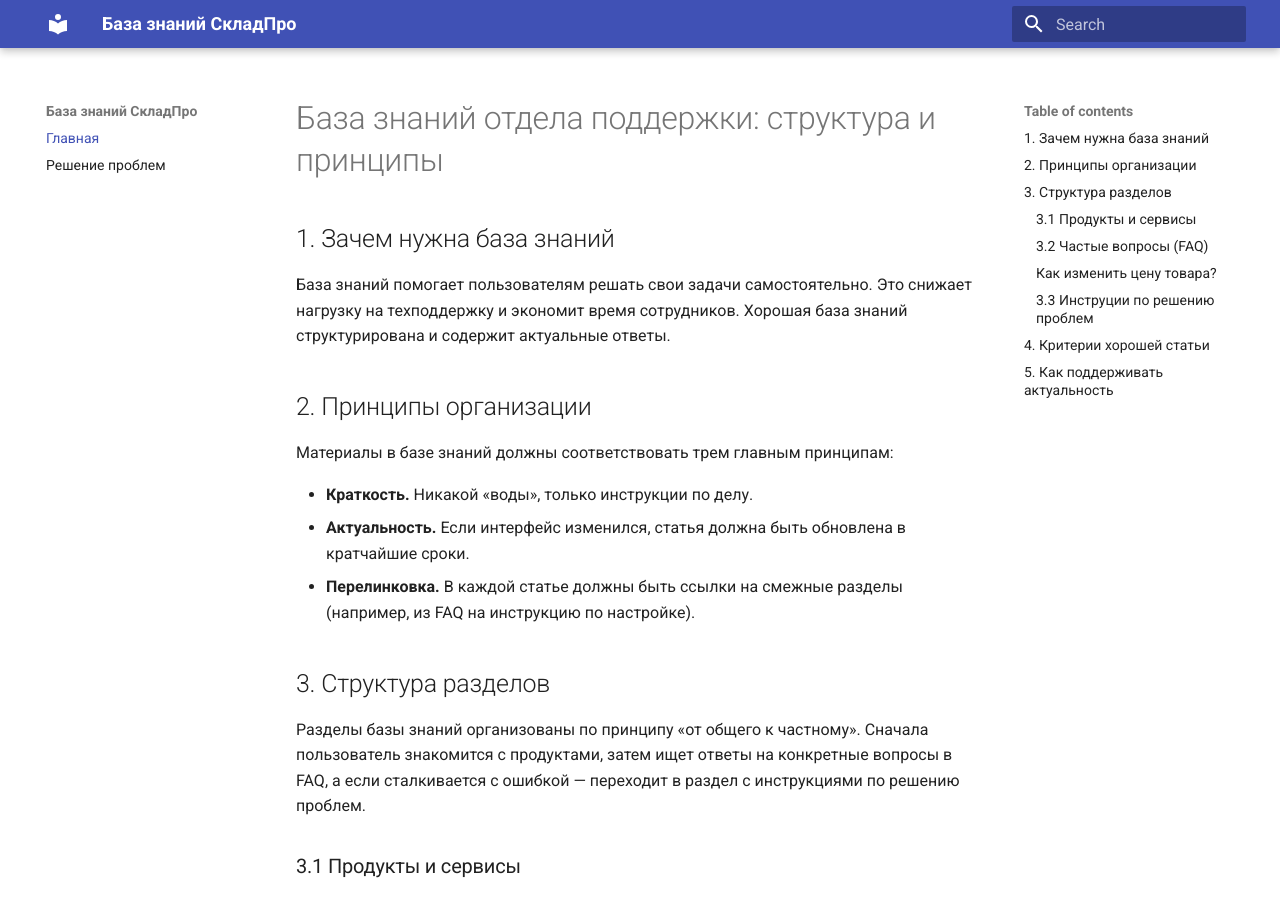
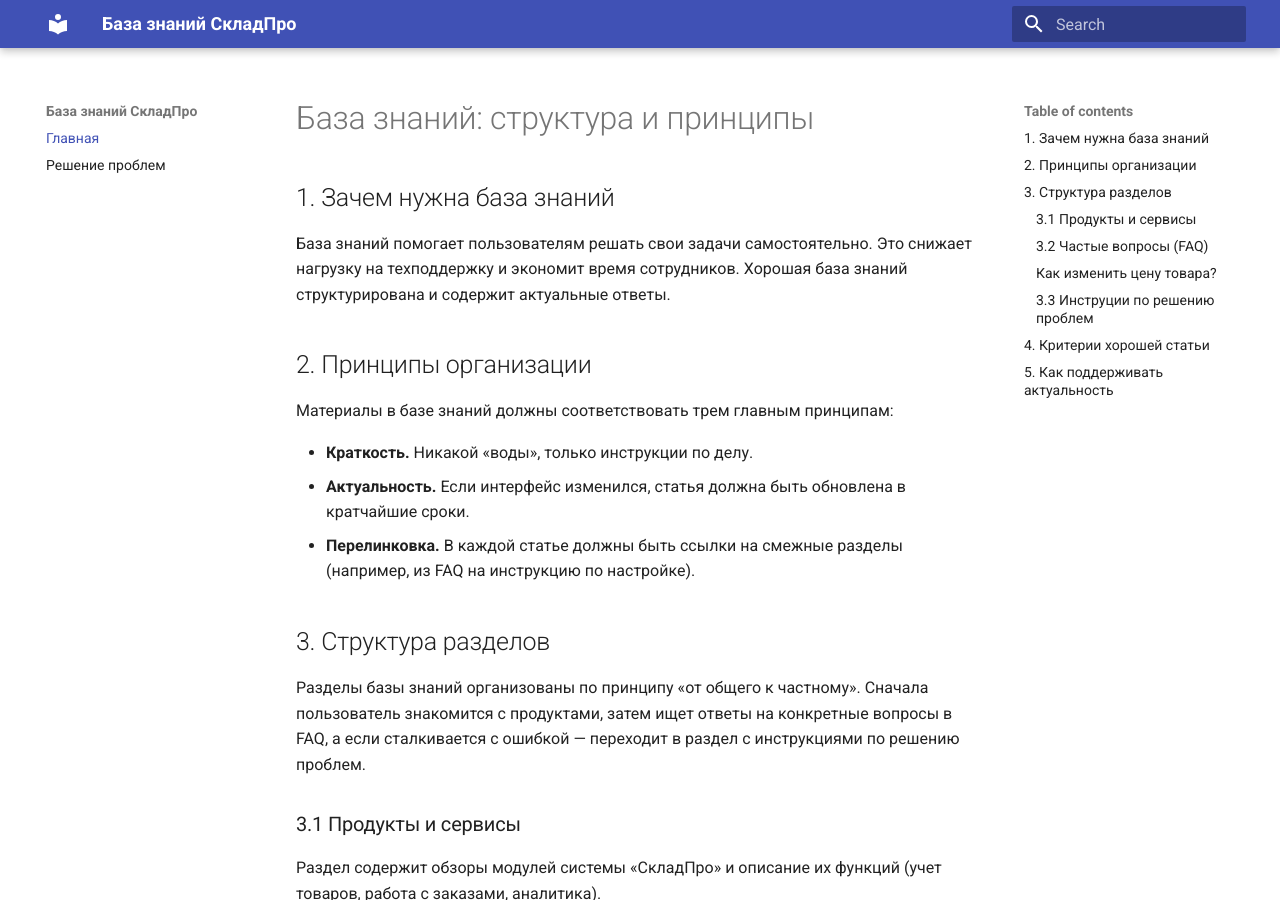
Before and after one commit to KinoraNik/knowledge-base, an MkDocs documentation site: the page built from docs/index.md, in a window 1280 px wide and 900 px high. Built offline with MkDocs 1.6.1 and Material for MkDocs 9.7.7, drawn with Linux system fonts in a browser that asks for light colours.

Commit message:
Update index.md

```diff
--- a/docs/index.md
+++ b/docs/index.md
@@ -1,4 +1,4 @@
-# База знаний отдела поддержки: структура и принципы
+# База знаний: структура и принципы
 ## 1. Зачем нужна база знаний
 База знаний помогает пользователям решать свои задачи самостоятельно. Это снижает нагрузку на техподдержку и экономит время сотрудников. Хорошая база знаний структурирована и содержит актуальные ответы.
 ## 2. Принципы организации
```
